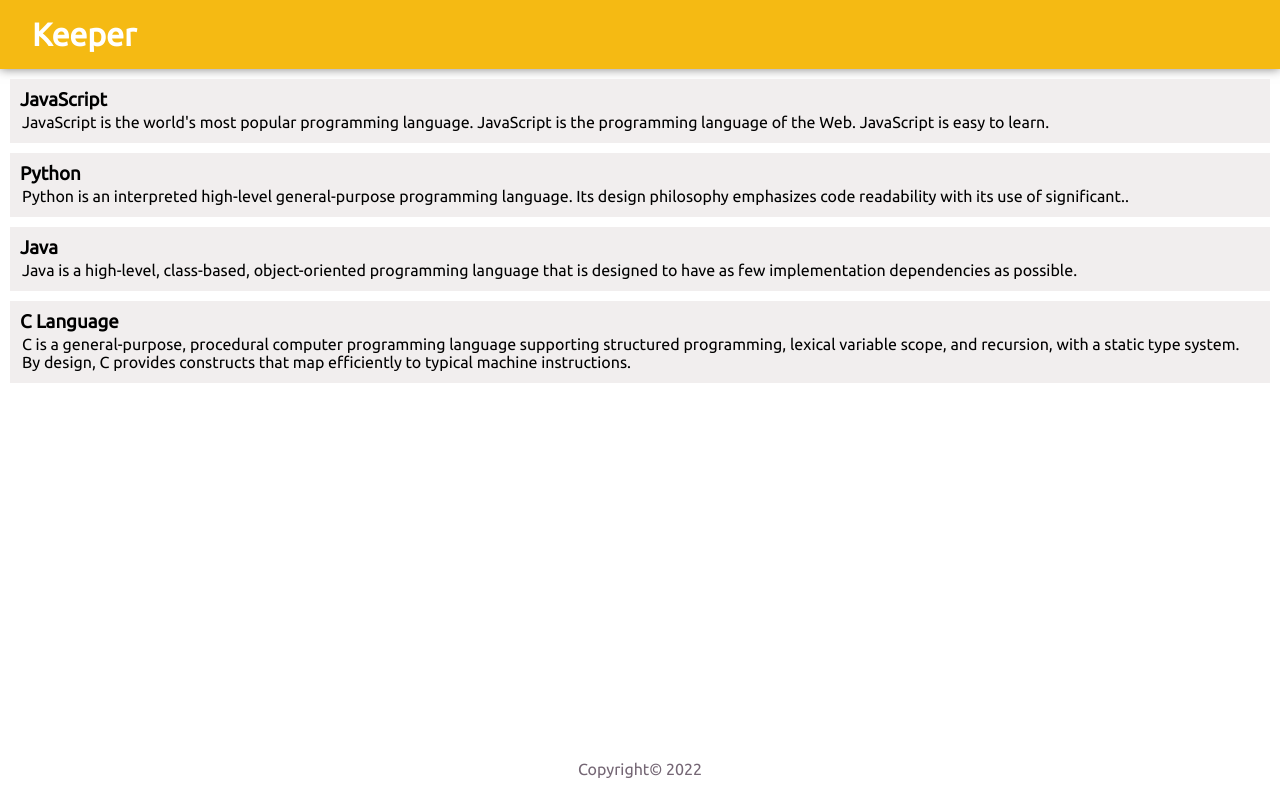
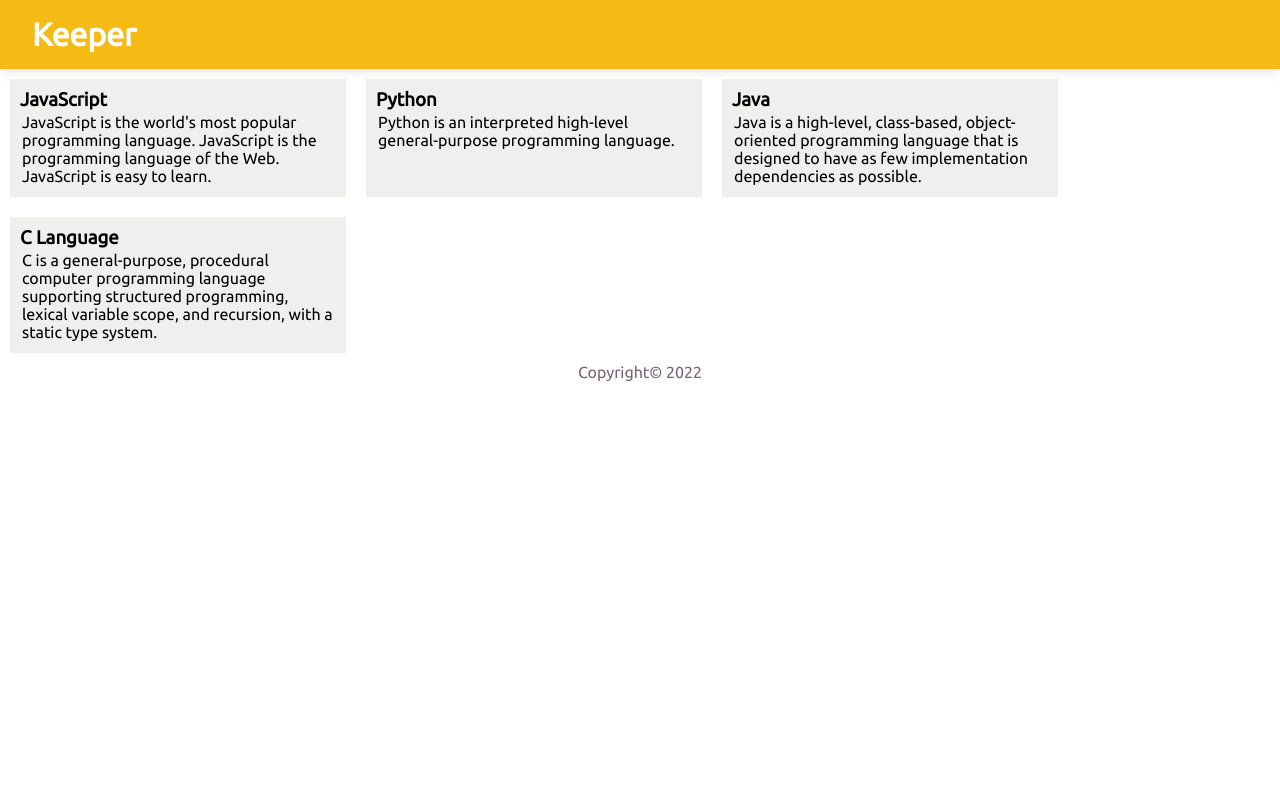
Before and after one commit to AbhishekKumar2233/Keeper-App, a React (Create React App) app: page / in a window 1280 px wide. Built offline with nearby package versions, Linux system fonts and the light colour scheme.

Commit message:
css change

```diff
--- a/src/App.js
+++ b/src/App.js
@@ -11,9 +11,11 @@ export default function App() {
   return (
     <div className="App">
       <Header />
-      {notes.map((notes) => {
-        return <Note heading={notes.Heading} detail={notes.Detail} />;
-      })}
+      <div className="container">
+        {notes.map((notes) => {
+          return <Note heading={notes.Heading} detail={notes.Detail} />;
+        })}
+      </div>
       <Footer />
     </div>
   );
--- a/src/components/styles.css
+++ b/src/components/styles.css
@@ -10,14 +10,19 @@ header {
   background-color: #f5ba13;
   margin: auto;
   padding: 16px 32px;
-  box-shadow: 0 0 10px 0 rgba(0, 0, 0, 0.5);
+  box-shadow: 0 0 10px 0 rgba(172, 172, 172, 0.5);
 }
 header h1 {
   color: #fff;
   font-weight: 600;
 }
 
+.container {
+  display: flex;
+  flex-wrap: wrap;
+}
 .Note {
+  width: 21em;
   margin: 10px;
   padding: 5px;
   background: center;
@@ -31,7 +36,6 @@ header h1 {
 footer {
   position: absolute;
   text-align: center;
-  bottom: 0;
   width: 100%;
   height: 2.5rem;
 }
--- a/src/notes.js
+++ b/src/notes.js
@@ -1,20 +1,24 @@
 const notes = [
   {
-    Heading:"JavaScript",
-    Detail:"JavaScript is the world's most popular programming language. JavaScript is the programming language of the Web. JavaScript is easy to learn."
+    Heading: "JavaScript",
+    Detail:
+      "JavaScript is the world's most popular programming language. JavaScript is the programming language of the Web. JavaScript is easy to learn."
   },
   {
-    Heading:"Python",
-    Detail:"Python is an interpreted high-level general-purpose programming language. Its design philosophy emphasizes code readability with its use of significant.."
+    Heading: "Python",
+    Detail:
+      "Python is an interpreted high-level general-purpose programming language."
   },
   {
-    Heading:"Java",
-    Detail:"Java is a high-level, class-based, object-oriented programming language that is designed to have as few implementation dependencies as possible."
+    Heading: "Java",
+    Detail:
+      "Java is a high-level, class-based, object-oriented programming language that is designed to have as few implementation dependencies as possible."
   },
   {
-    Heading:"C Language",
-    Detail:"C is a general-purpose, procedural computer programming language supporting structured programming, lexical variable scope, and recursion, with a static type system. By design, C provides constructs that map efficiently to typical machine instructions."
+    Heading: "C Language",
+    Detail:
+      "C is a general-purpose, procedural computer programming language supporting structured programming, lexical variable scope, and recursion, with a static type system."
   }
-]
+];
 
 export default notes;
```
